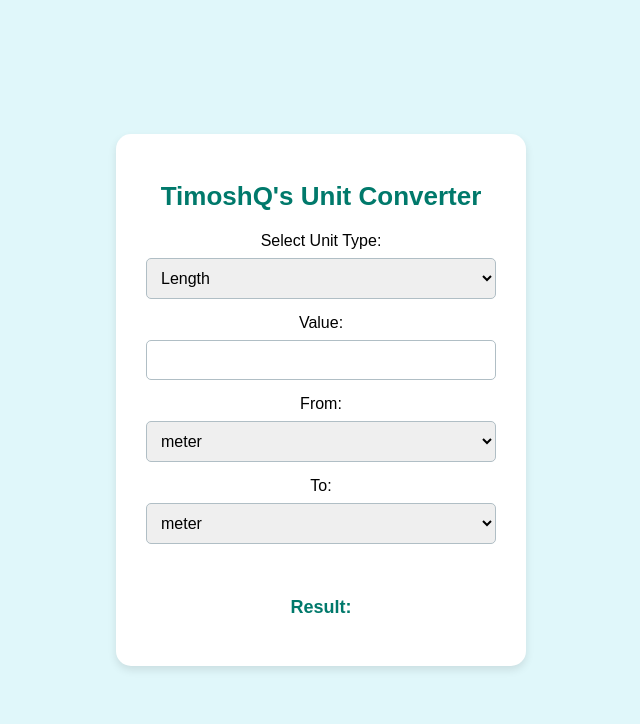
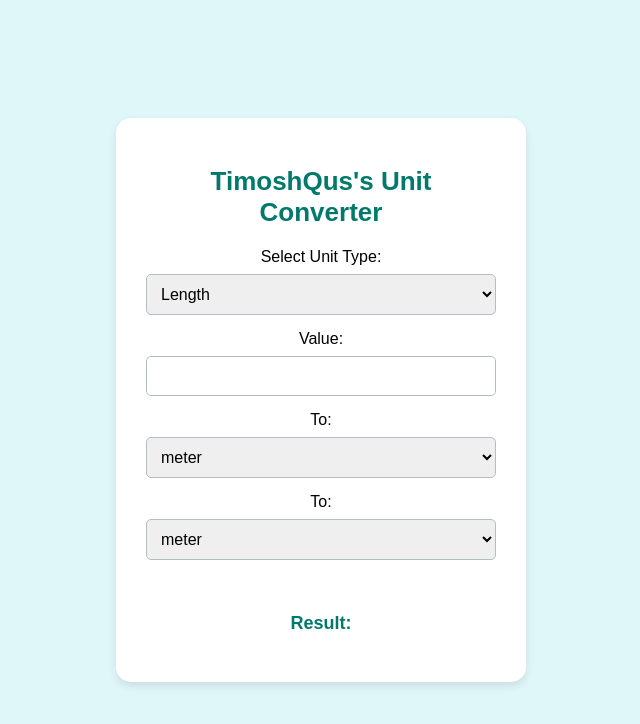
Before and after one commit to TimoshQus/Unit-converter-by-TimoshQus, a plain HTML site: page index.html in a window 1280 px wide. Shown: the whole page, without its empty margins (319-959 px from the left). Drawn offline with Linux system fonts and the light colour scheme.

Commit message:
Add files via upload

```diff
--- a/index.html
+++ b/index.html
@@ -3,13 +3,13 @@
 <head>
     <meta charset="UTF-8">
     <meta name="viewport" content="width=device-width, initial-scale=1.0">
-    <title>TimoshQ's Unit Converter</title>
+    <title>TimoshQus's Unit Converter</title>
     <link rel="stylesheet" href="style.css">
 </head>
 <body>
     <div class="container">
         <div class="logo">
-            <h1>TimoshQ's Unit Converter</h1>
+            <h1>TimoshQus's Unit Converter</h1>
         </div>
         <div class="converter">
             <div class="input-group">
@@ -25,7 +25,7 @@
                 <input type="number" id="input-value" oninput="convertUnits()">
             </div>
             <div class="input-group">
-                <label for="input-unit">From:</label>
+                <label for="input-unit">To:</label>
                 <select id="input-unit" onchange="convertUnits()"></select>
             </div>
             <div class="input-group">
```
